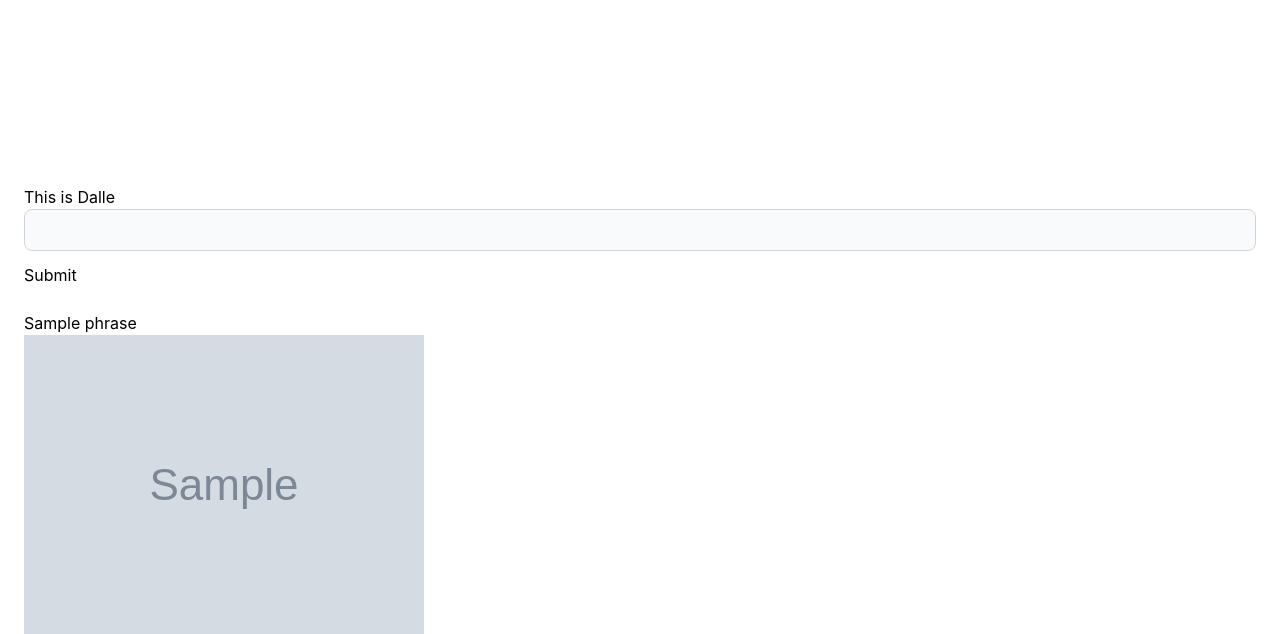
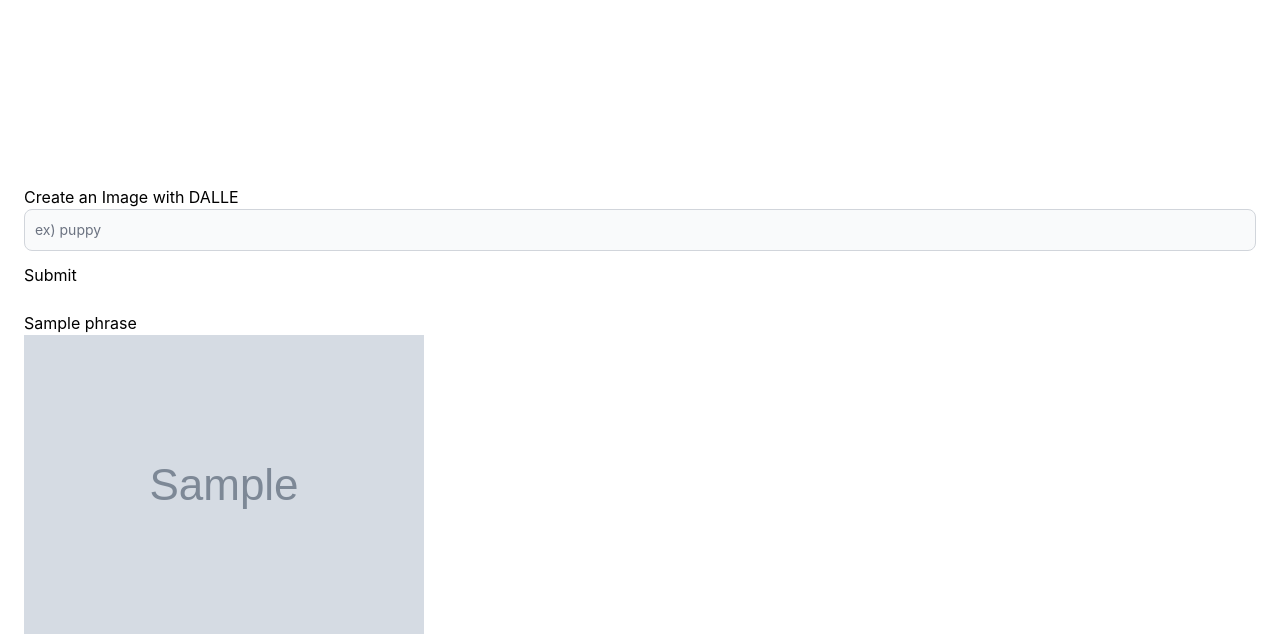
Before and after one commit to iankimdev/open-ai-django, a Django app: template django/templates/dalle.html in a window 1280 px wide. Shown: the part 72-706 px from the top of the page. Run offline with Django 4.2, Linux system fonts and the light colour scheme; the template is opened without the code that fills it: most values are stand-ins (such as "Sample title", 1, 10 or a date in 2020); grey boxes marked "Sample" are stand-in pictures; style sheets or scripts are compiled from the project's sources.

Commit message:
Fix Dalle page

```diff
--- a/django/templates/dalle.html
+++ b/django/templates/dalle.html
@@ -3,10 +3,10 @@
   class="flex flex-col items-center justify-center px-6 mx-auto md:h-screen lg:py-0"
 >
 <div class="container mt-3">
-  <h1>This is Dalle</h1>
+  <h1>Create an Image with DALLE</h1>
   <form method="post" autocomplete="off">
     {% csrf_token %}
-    <input type="text" class="form-control" name="user_input" />
+    <input type="text" class="form-control" name="user_input" placeholder="ex) puppy"/>
     <button type="submit" class="btn mt-3">Submit</button>
   </form>
 
```
